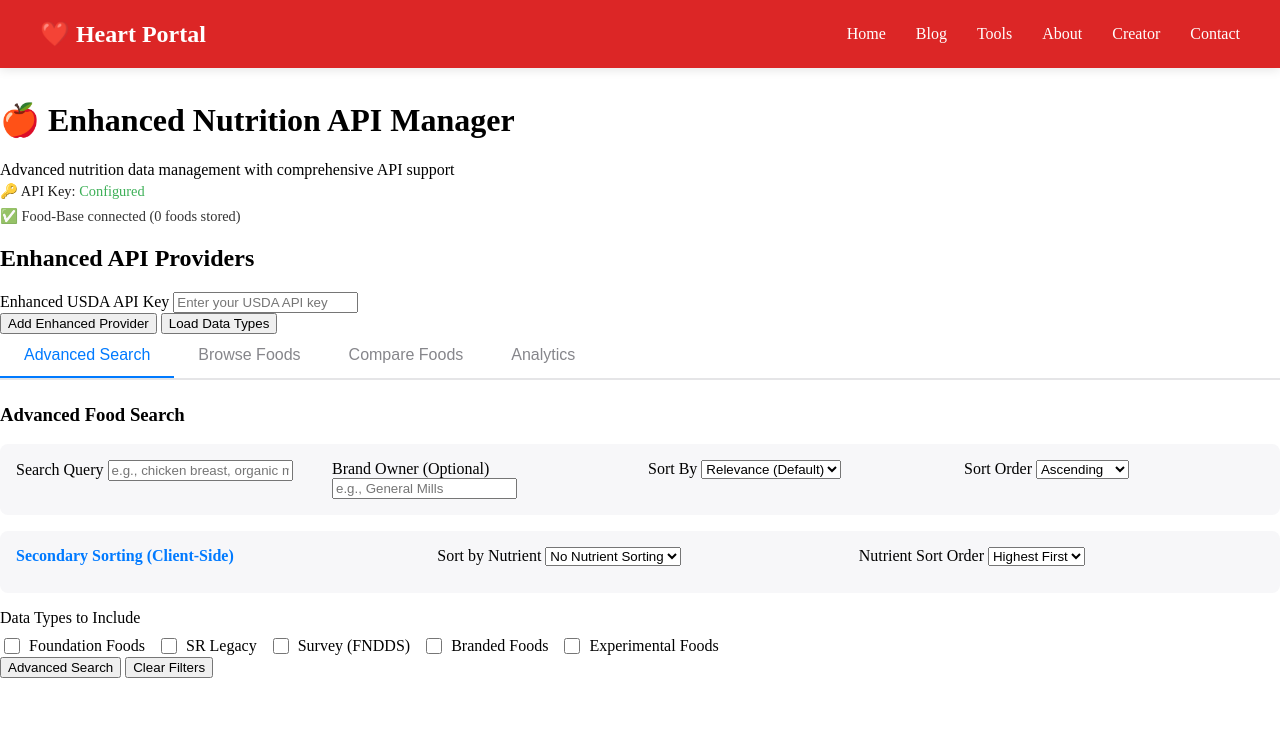
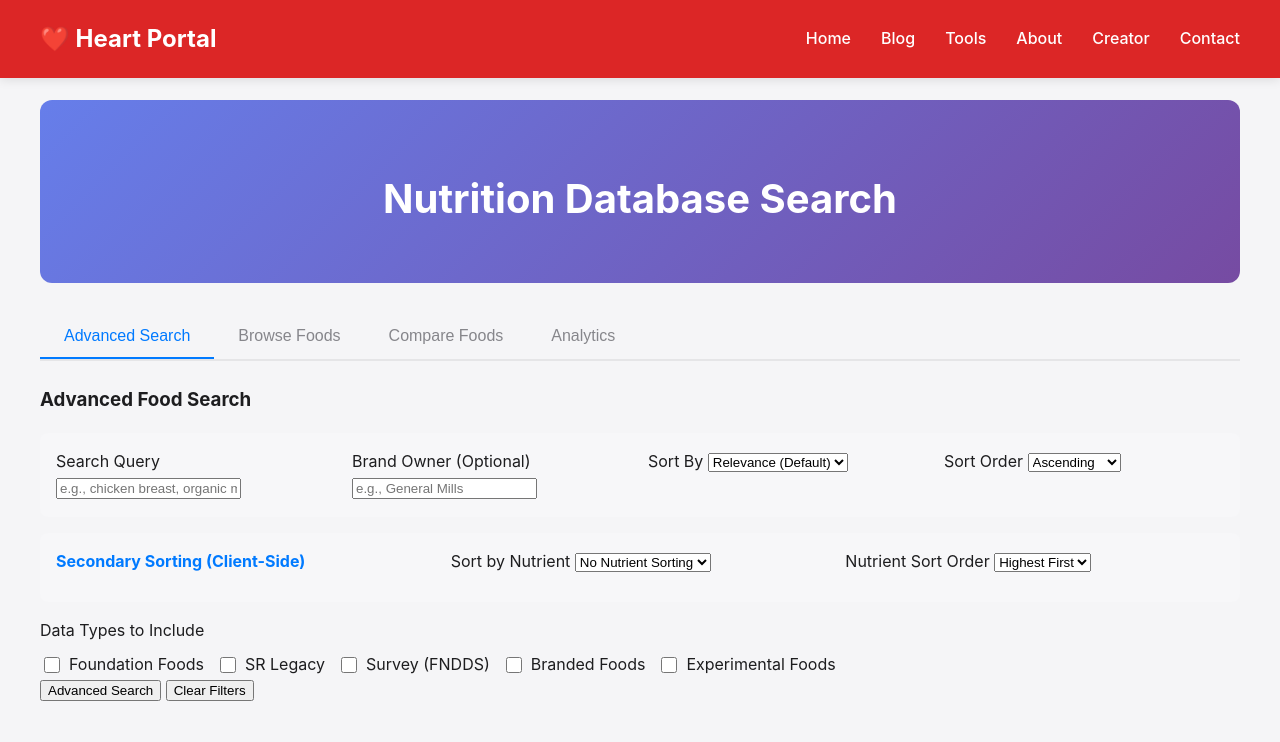
Before and after one commit to rwreynolds/Heart-Portal-Main, a Flask app: page / in a window 1280 px wide. Shown: the top 742 px of the page. Run offline with Flask 3, Linux system fonts and the light colour scheme; data that the repository does not hold is empty.

Commit message:
consistant styling

```diff
--- a/Nutrition-Database/templates/index.html
+++ b/Nutrition-Database/templates/index.html
@@ -9,9 +9,19 @@
 
         /* Sticky navigation styles */
         body {
+            font-family: -apple-system, BlinkMacSystemFont, 'Segoe UI', Roboto, sans-serif;
+            background: #f5f5f7;
+            color: #1d1d1f;
+            line-height: 1.6;
             margin: 0;
             padding: 0;
             padding-top: 80px;
+        }
+
+        .container {
+            max-width: 1200px;
+            margin: 0 auto;
+            padding: 20px;
         }
 
         .tabs {
@@ -388,13 +398,16 @@
     </header>
 
     <div class="container">
-        <div class="header">
-            <h1>🍎 Enhanced Nutrition API Manager</h1>
-            <p>Advanced nutrition data management with comprehensive API support</p>
+        <!-- Food-Base Style Header -->
+        <div class="header" style="text-align: center; margin-bottom: 40px; padding: 40px 0; background: linear-gradient(135deg, #667eea 0%, #764ba2 100%); color: white; border-radius: 12px; margin-bottom: 32px;">
+            <h1 style="font-size: 2.5rem; margin-bottom: 12px; font-weight: 700;">Nutrition Database Search</h1>
         </div>
 
-        <!-- Enhanced API Provider Section -->
-        <div class="card">
+        <!-- Main Application Panel -->
+        <div class="card main-panel" style="margin-bottom: 20px;">
+
+        <!-- Enhanced API Provider Section - HIDDEN -->
+        <!-- <div class="card">
             <h2>Enhanced API Providers</h2>
             <div class="form-group">
                 <label for="enhanced-api-key">Enhanced USDA API Key</label>
@@ -402,7 +415,7 @@
             </div>
             <button onclick="addEnhancedProvider()" class="btn">Add Enhanced Provider</button>
             <button onclick="loadDataTypes()" class="btn btn-secondary">Load Data Types</button>
-        </div>
+        </div> -->
 
         <!-- Tabbed Interface -->
         <div class="card">
@@ -578,6 +591,8 @@
             </div>
         </div>
 
+        </div> <!-- End Main Application Panel -->
+
         <!-- Alerts area -->
         <div id="alerts"></div>
     </div>
@@ -610,6 +625,9 @@
         }
 
         function updateApiStatusDisplay(status) {
+            // DISABLED: API status display hidden
+            return;
+
             const header = document.querySelector('.header p');
             if (!header) return;
 
@@ -1446,6 +1464,9 @@
         }
 
         function updateFoodBaseStatus(status) {
+            // DISABLED: Food-Base status display hidden
+            return;
+
             // Add a status indicator to the page header
             const header = document.querySelector('.header p');
             if (header) {
```
